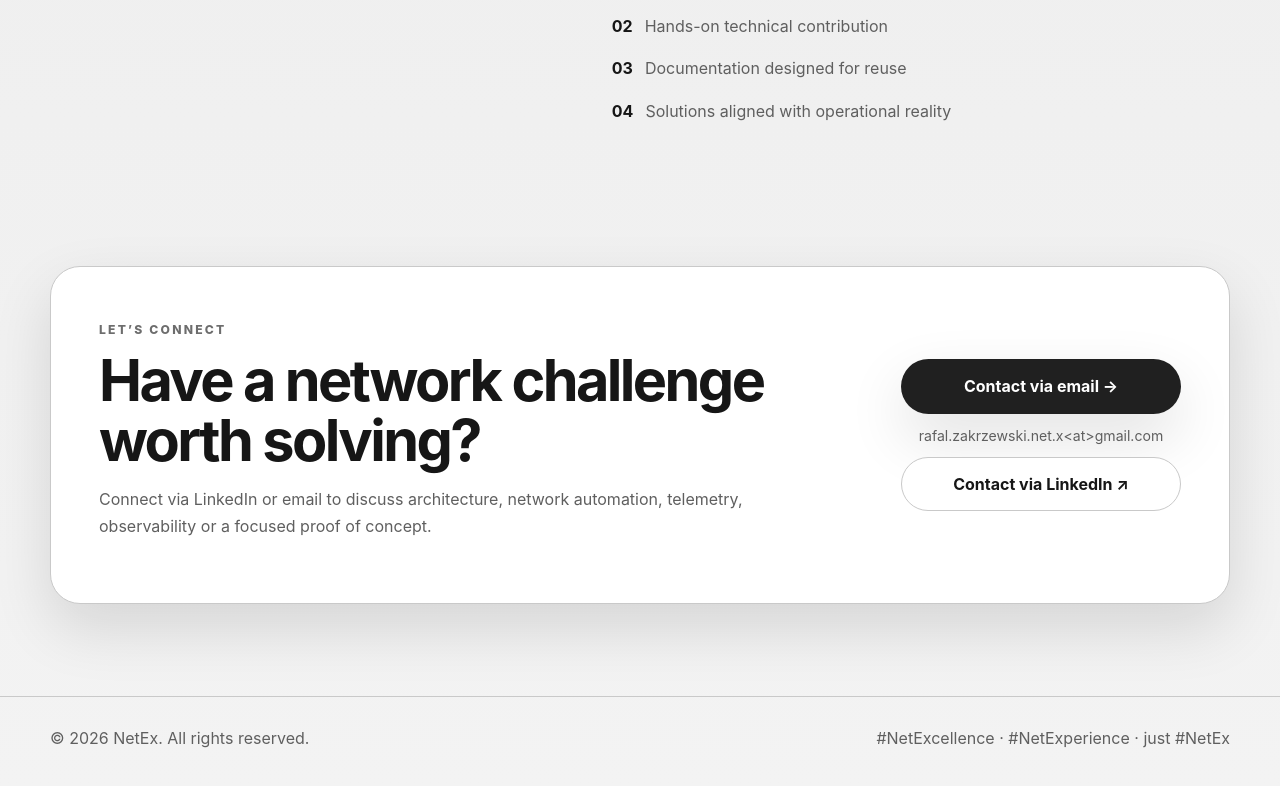
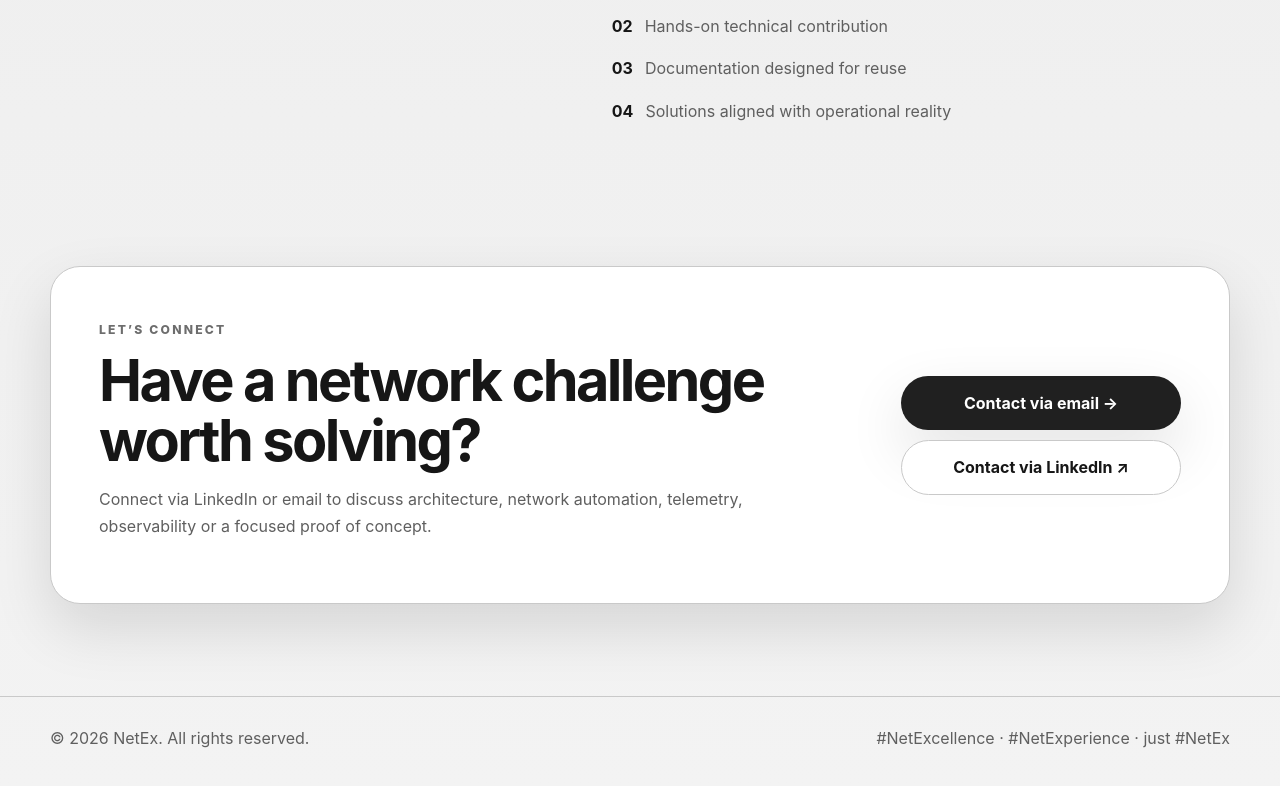
Before and after one commit to rafalzakrzewskinetex/intro, a plain HTML site: page index.html in a window 1280 px wide. Shown: the part 4346-5132 px from the top of the page. Drawn offline with Linux system fonts and the light colour scheme.

Commit message:
Update index.html

```diff
--- a/index.html
+++ b/index.html
@@ -332,7 +332,6 @@
         </div>
         <div class="contact-actions">
           <a class="button button-primary" href="mailto:rafal.zakrzewski.net.x@gmail.com">Contact via email →</a>
-          <span class="contact-email">rafal.zakrzewski.net.x&lt;at&gt;gmail.com</span>
           <a class="button button-secondary" href="https://www.linkedin.com/in/rzakrzewski/" target="_blank" rel="noopener noreferrer">Contact via LinkedIn ↗</a>
         </div>
       </section>
```
